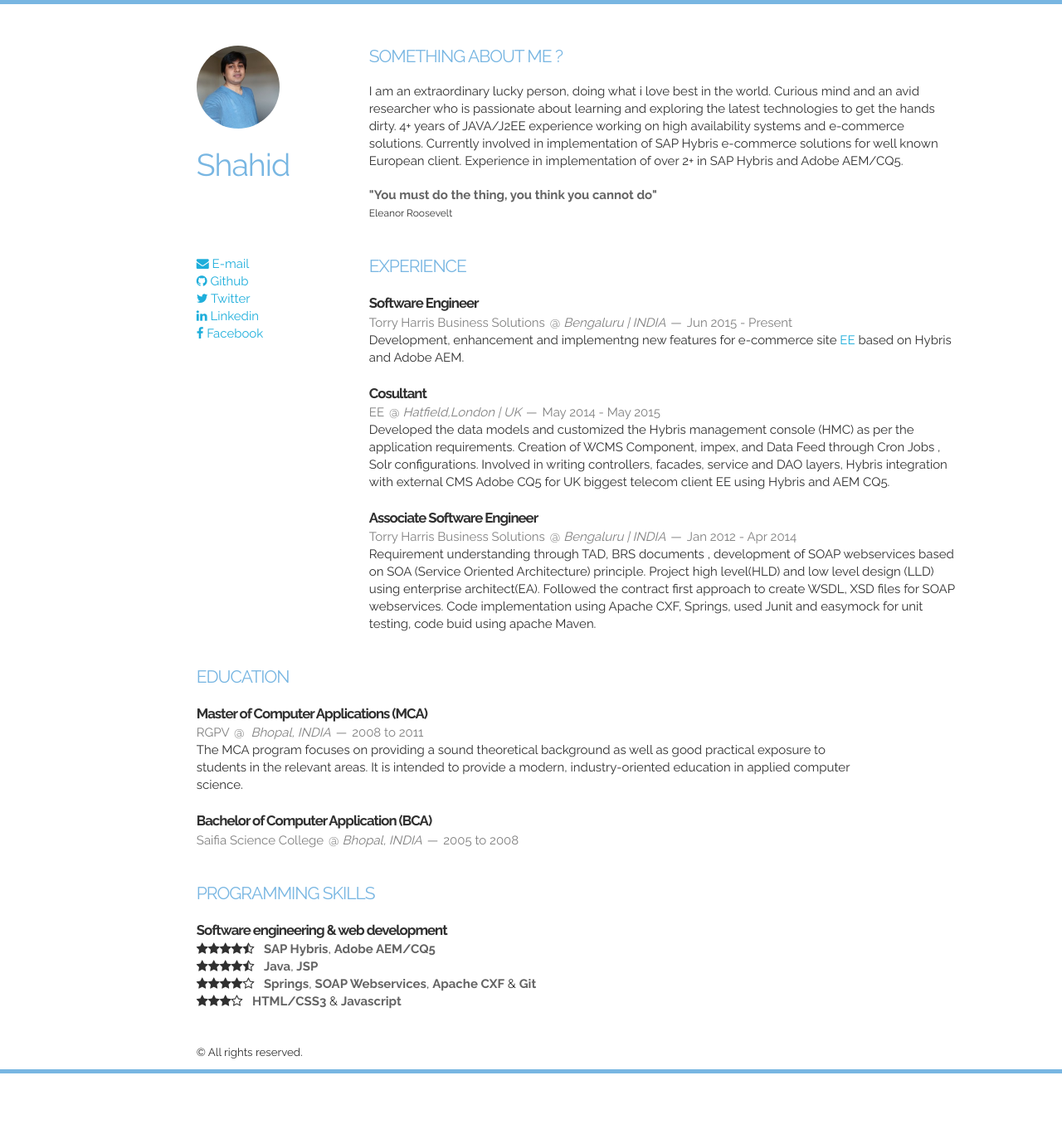
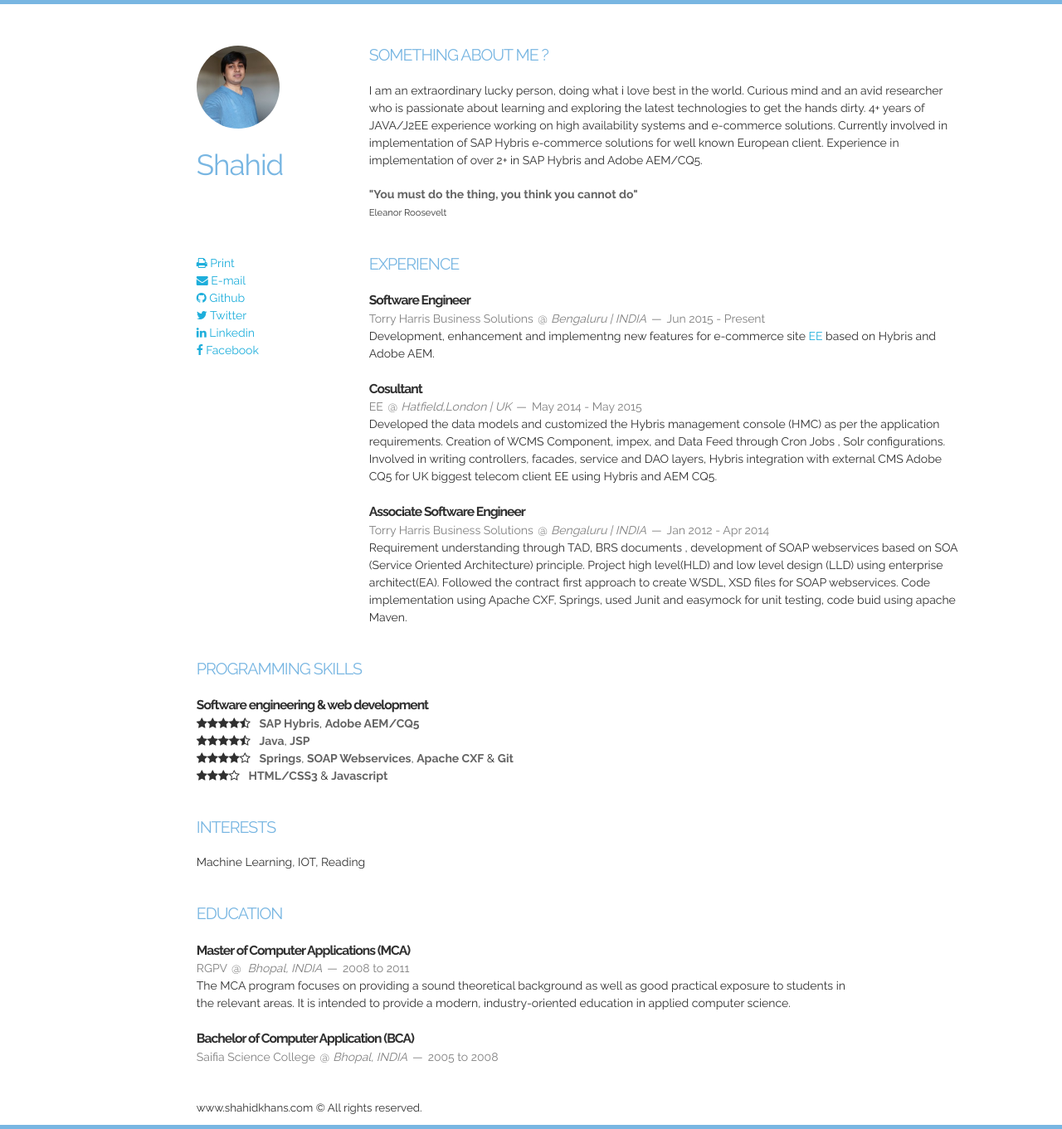
Before and after one commit to shahid-khans/shahid-khans.github.io, a Jekyll site: the page built from index.html, in a window 1280 px wide. Shown: the whole page at 83% size. Built offline with Jekyll 4.4.1, drawn with Linux system fonts in a browser that asks for light colours; nearby versions of some CDN libraries; Markdown is read by kramdown in place of the engine named in the settings; the list of posts is cut into pages by our own code; before the commit the page ends 1294 px from its top, so only the background shows below that.

Commit message:
updated resume secition

```diff
--- a/_includes/employment.html
+++ b/_includes/employment.html
@@ -1,9 +1,10 @@
 <div class="row">
         <header class="two columns">
+            <p onclick="window.print()"><a target="_blank"><i class="fa fa-print"></i> Print</a> </p>
 
-        <p>
-            <a href="{{ site.email_full }}"><i class="fa fa-envelope">{{ E-mail}}</i> E-mail</a><br/>
-        </p>
+            <p>
+                <a href="{{ site.email_full }}"><i class="fa fa-envelope">{{ E-mail}}</i> E-mail</a><br/>
+            </p>
 
             <p><a href="https://github.com/{{ site.github }}" target="_blank"><i class="fa fa-github"></i> Github</a> </p>
             <p><a href="https://twitter.com/{{ site.twitter }}" target="_blank"><i class="fa fa-twitter"></i> Twitter</a></p>
--- a/_includes/interests.html
+++ b/_includes/interests.html
@@ -1,7 +1,7 @@
-<!--
+
 <section class="ten columns">
-    <h1>Hobbies</h1>
+    <h1>Interests</h1>
     <article>
-        <p>Music, Movies, Tennis, Travelling, Cooking.</p>
+        <p>Machine Learning, IOT, Reading</p>
     </article>
-</section>-->
+</section>
--- a/_layouts/layout.html
+++ b/_layouts/layout.html
@@ -28,7 +28,7 @@
     {{ content }}
 
           <footer class="thirteen columns">
-        <p>© All rights reserved.</p>
+        <p>www.shahidkhans.com © All rights reserved. </p>
     </footer>
 
     </div>
--- a/_sass/custom/_layout.scss
+++ b/_sass/custom/_layout.scss
@@ -2,7 +2,7 @@
 
 body {
     font-family: "Raleway", Helvetica, Arial, sans-serif;
-    font-size: 15px;
+    font-size: 14px;
     line-height: 21px;
     color: rgb(48, 48, 48);
     border-top: 5px solid #78b6e2;
--- a/index.html
+++ b/index.html
@@ -6,8 +6,8 @@ layout: layout
 
 {% include employment.html %}
 
-{% include education.html %}
-
 {% include skills.html %}
 
 {% include interests.html %}
+
+{% include education.html %}
```
Also changed, not shown: Gemfile.lock, css/main.css.
